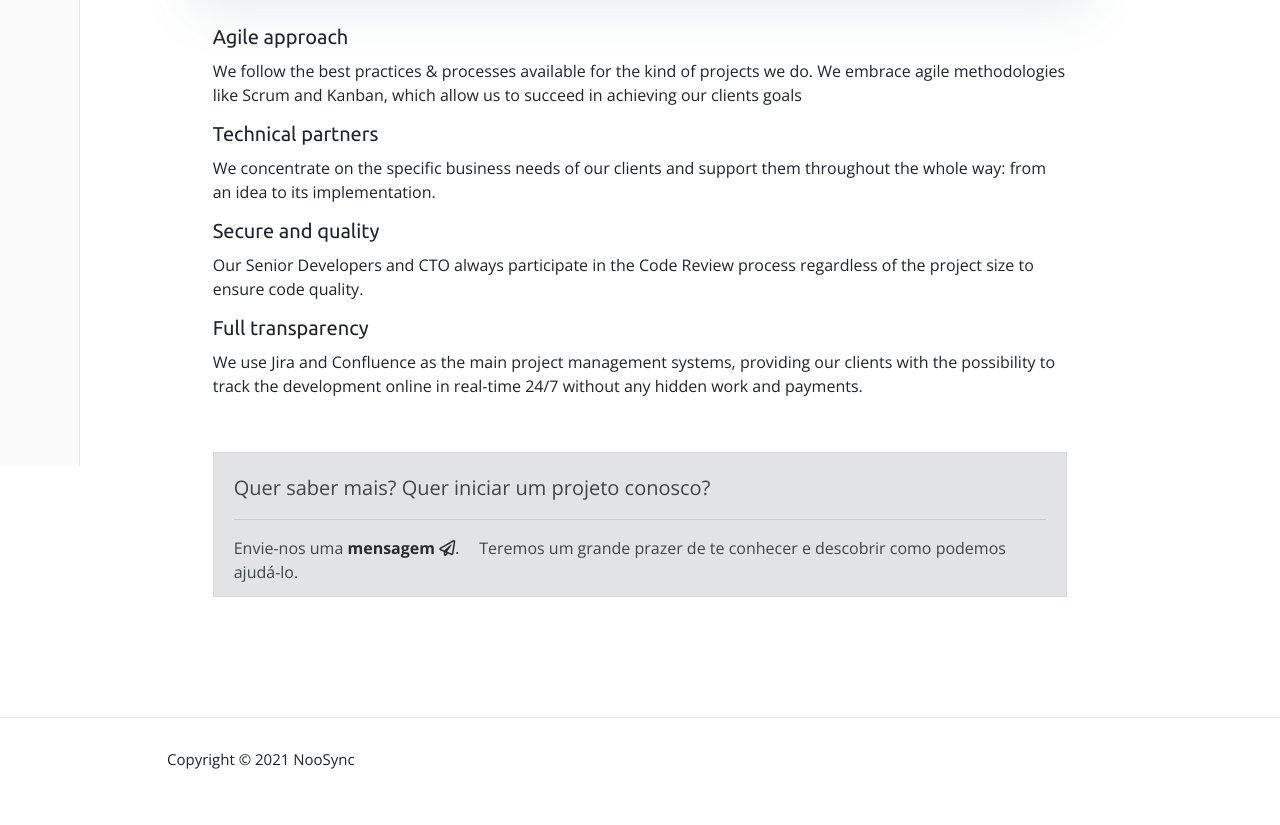
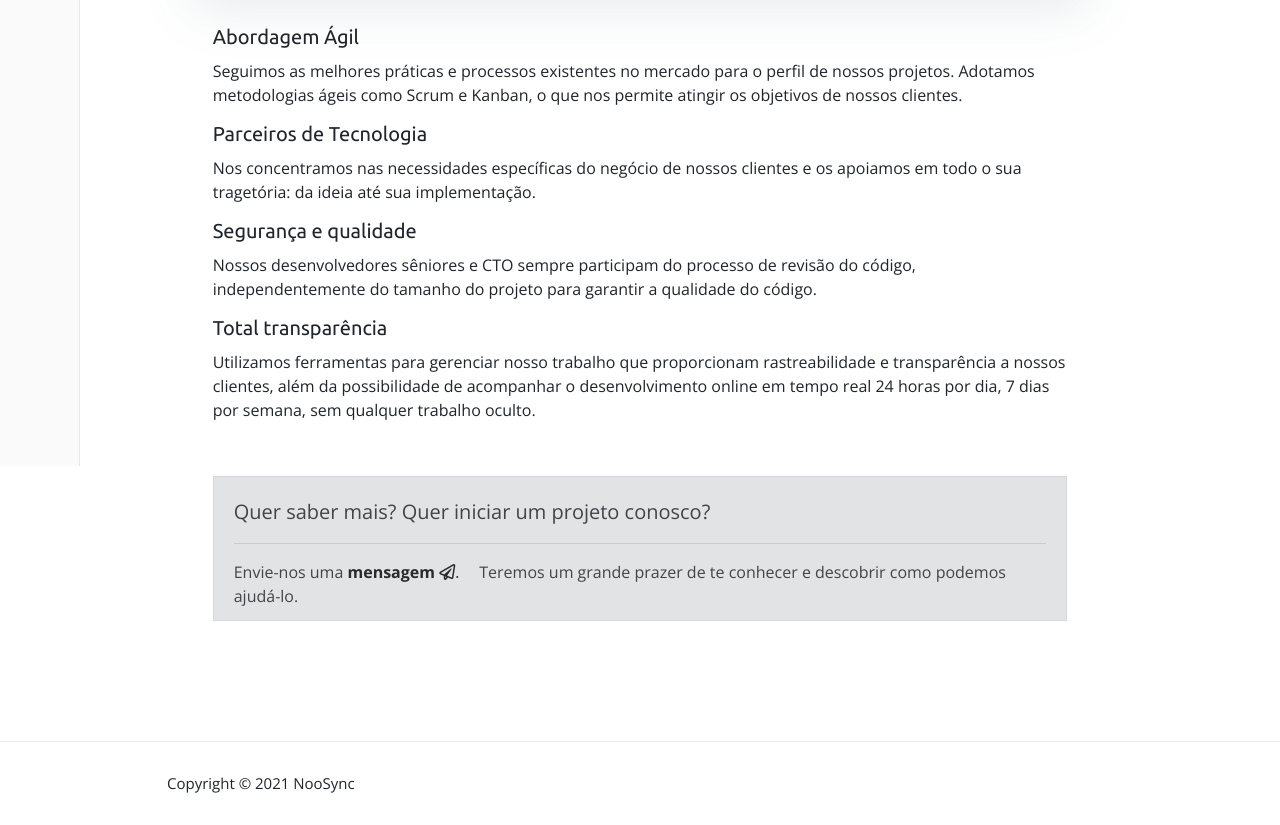
Before and after one commit to noosync/noosync.github.io, a Jekyll site: the page built from pt-BR/_pages/how_we_work.md, in a window 1280 px wide. Shown: the part 434-1259 px from the top of the page. Built offline with Jekyll 4.4.1, drawn with Linux system fonts in a browser that asks for light colours; nearby versions of some CDN libraries; comment, search, counter and statistics services are not loaded; before the commit the page ends 1235 px from its top, so only the background shows below that.

Commit message:
tranlate how we work to pt-br

```diff
--- a/pt-BR/_pages/how_we_work.md
+++ b/pt-BR/_pages/how_we_work.md
@@ -10,17 +10,17 @@ lang: pt-BR
 lang-ref: how_we_work
 ---
 
-<h5>Agile approach</h5>
-We follow the best practices & processes available for the kind of projects we do. We embrace agile methodologies like Scrum and Kanban,  which allow us to succeed in achieving our clients goals
+<h5>Abordagem Ágil</h5>
+Seguimos as melhores práticas e processos existentes no mercado para o perfil de nossos projetos. Adotamos metodologias ágeis como Scrum e Kanban, o que nos permite atingir os objetivos de nossos clientes.
 
-<h5>Technical partners</h5>
-We concentrate on the specific business needs of our clients and support them throughout the whole way: from an idea to its implementation.
+<h5>Parceiros de Tecnologia</h5>
+Nos concentramos nas necessidades específicas do negócio de nossos clientes e os apoiamos em todo o sua tragetória: da ideia até sua implementação.
 
-<h5>Secure and quality</h5>
-Our Senior Developers and CTO always participate in the Code Review process regardless of the project size to ensure code quality.
+<h5>Segurança e qualidade</h5>
+Nossos desenvolvedores sêniores e CTO sempre participam do processo de revisão do código, independentemente do tamanho do projeto para garantir a qualidade do código.
 
-<h5>Full transparency</h5>
-We use Jira and Confluence as the main project management systems, providing our clients with the possibility to track the development online in real-time 24/7 without any hidden work and payments.
+<h5>Total transparência</h5>
+Utilizamos ferramentas para gerenciar nosso trabalho que proporcionam rastreabilidade e transparência a nossos clientes, além da possibilidade de acompanhar o desenvolvimento online em tempo real 24 horas por dia, 7 dias por semana, sem qualquer trabalho oculto.
 
 
 {% include contact_link.html %}
```
